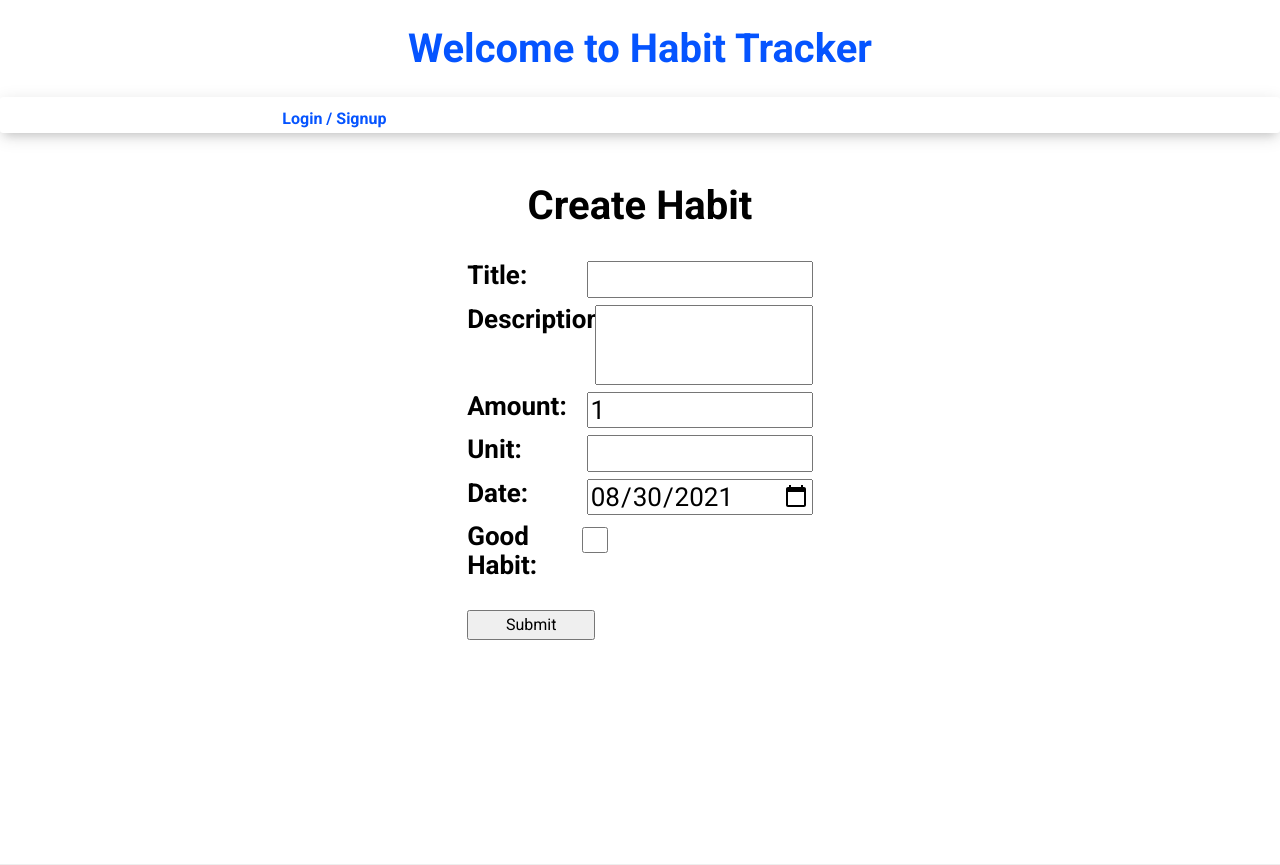
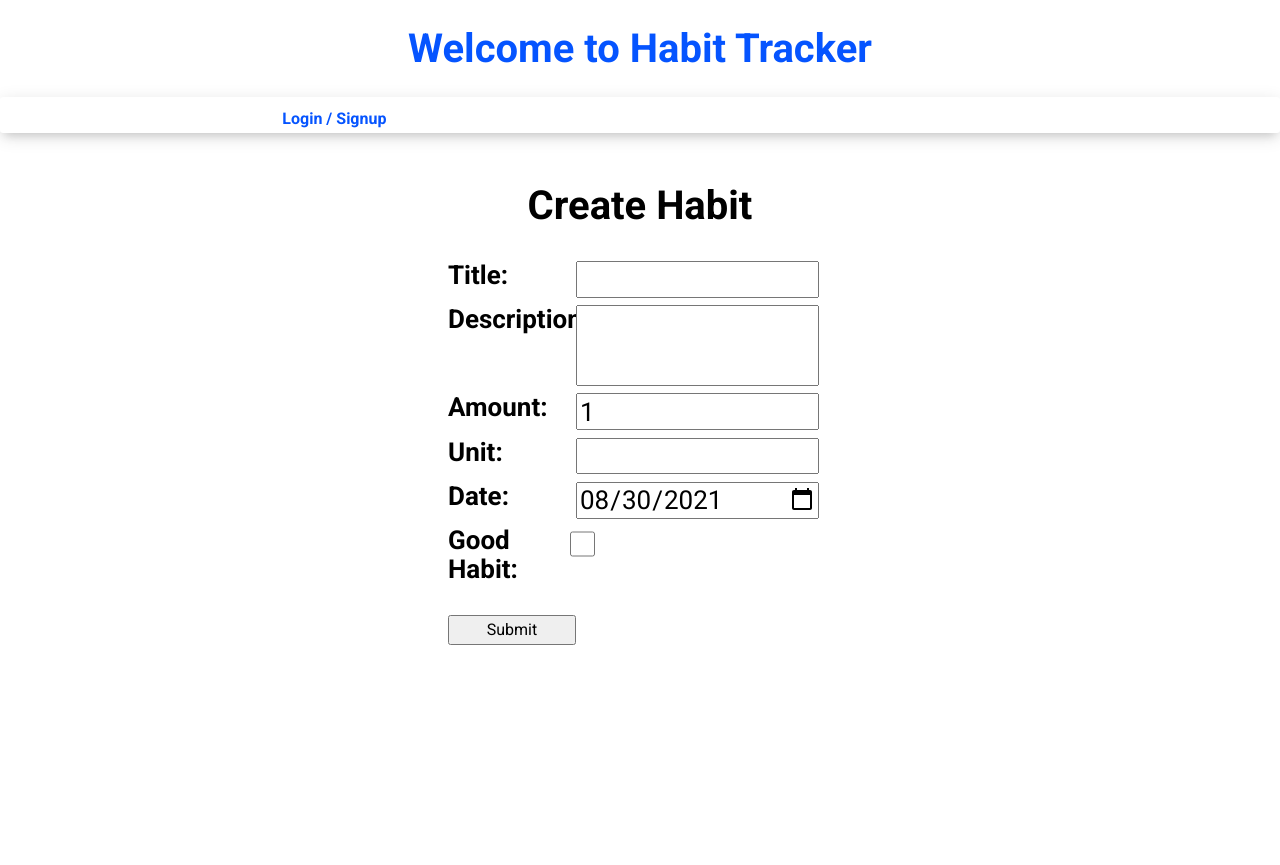
Before and after one commit to TrellinXp/habit-tracker-client, a React (Create React App) app: page /createHabit in a window 1280 px wide. Built offline with nearby package versions, Linux system fonts and the light colour scheme.

Commit message:
Create Habit Styling

```diff
--- a/src/Index.css
+++ b/src/Index.css
@@ -95,7 +95,7 @@ body {
   .form-box {
     display: flex;
     flex-direction: column;
-    width: 27vw;
+    width: 30%;
     margin: auto;
     margin-top: 4vh;
     height: 75.4vh;
@@ -113,10 +113,11 @@ body {
   .habit-properties {
     margin-bottom: 2%;
     display: flex;
+    width: 38vw;
   }
 
   .habit-properties label {
-    width: 10vw;
+    width:10vw;
     text-align: left;
     font-size: 26px;
     color: black;
@@ -124,13 +125,13 @@ body {
   }
 
   .habit-properties input {
-    width: 70%;
+    width: 50%;
     text-align: left;
     font-size: 26px;
   }
 
   .habit-properties textarea {
-    width: 70%;
+    width:50%;
     text-align: left;
     font-size: 26px;
   }
@@ -139,7 +140,7 @@ body {
     height: 26px;
     margin-top: 5px;
     width: 2vw !important;
-    margin-left: -1vw;
+    margin-left: -0.5vw;
   }
 
   .habit-button {
@@ -188,3 +189,7 @@ body {
   .details-attributes {
     margin-top: 5vh;
   }
+
+  .create-habit {
+    height: 85.2vh;
+  }
--- a/src/components/CreateHabit.js
+++ b/src/components/CreateHabit.js
@@ -51,7 +51,7 @@ export default class CreateHabit extends Component {
 
     render() {
         return (
-            <div>
+            <div className="create-habit">
                 <h1 className="page-headline">Create Habit</h1>
                 <form className="form-box" onSubmit={this.handleFormSubmit}>
                     <div className="habit-properties">
--- a/src/components/HabitDetails.js
+++ b/src/components/HabitDetails.js
@@ -54,7 +54,7 @@ class HabitDetails extends Component {
                 <p>Good Habit: {this.state.goodHabit}</p>
                 <p>Date: {this.getDateString()}</p>
                 </div>
-                <div class="habit-actions">
+                <div className="habit-actions">
                 <Link className="habit-action" to={`/habits/edit/${this.state.habitsId}`}> Edit habit</Link>
                 <button className="habit-action delete-button" onClick={this.deleteHabit}>Delete habit</button>
                 <Link className="habit-action" to={'/calendar'}>Back to Calendar</Link>
```
